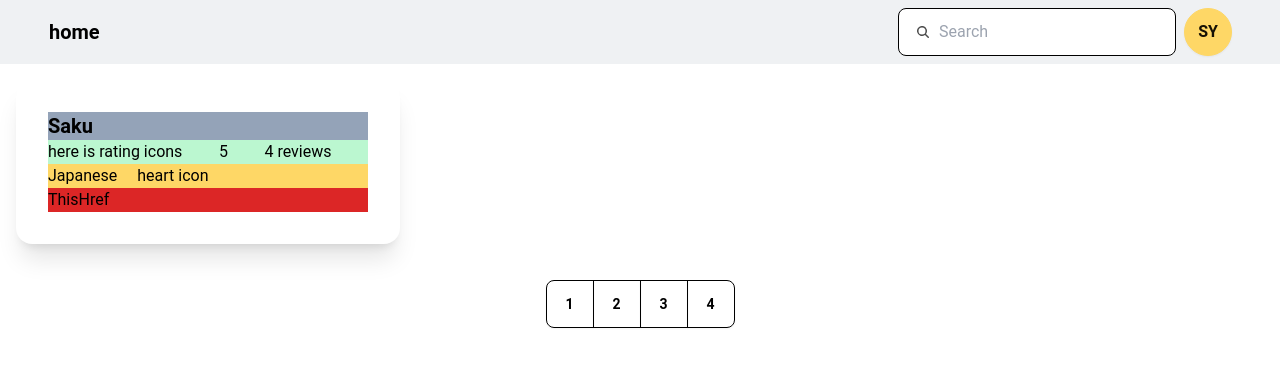
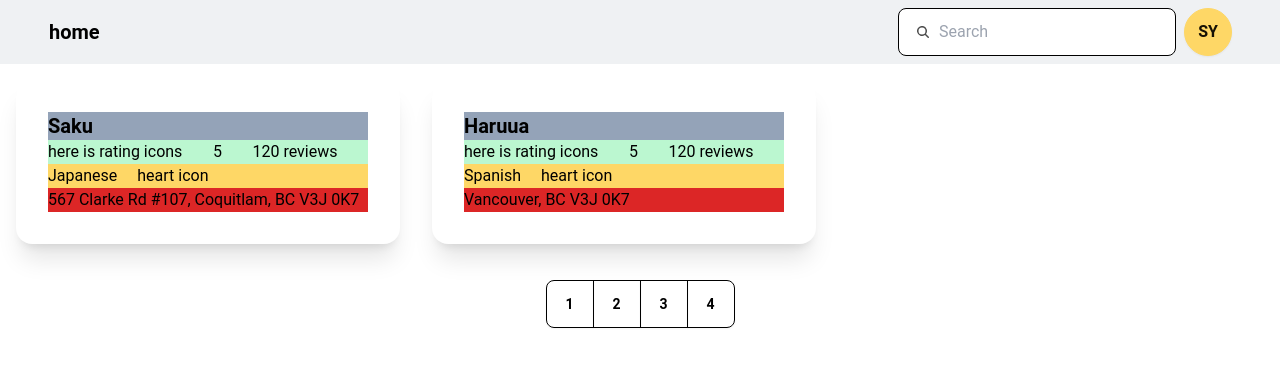
Before and after one commit to yll9108/restaurant_review, a Next.js app in the folder client/: page /restaurants in a window 1280 px wide. Shown: the top 368 px of the page. Built offline with nearby package versions, Linux system fonts and the light colour scheme.

Commit message:
add maping in Restaurants

```diff
--- a/client/src/app/components/restaurant/Restaurants.tsx
+++ b/client/src/app/components/restaurant/Restaurants.tsx
@@ -3,6 +3,7 @@
 import React, { useEffect, useState } from "react";
 import Card from "./Card";
 import Pagination from "./Pagination";
+import { DummyRestaurantData } from "./types";
 
 function Restaurants() {
   // const [message, setMessage] = useState("Loading");
@@ -15,16 +16,41 @@ function Restaurants() {
   //     });
   // }, []);
 
+  const dummyRestaurantList: DummyRestaurantData[] = [
+    {
+      name: "Saku",
+      ratingNum: 5,
+      reviews: 120,
+      tags: "Japanese",
+      add: "567 Clarke Rd #107, Coquitlam, BC V3J 0K7",
+      mapString: "mockMap.png",
+    },
+    {
+      name: "Haruua",
+      ratingNum: 5,
+      reviews: 120,
+      tags: "Spanish",
+      add: "Vancouver, BC V3J 0K7",
+      mapString: "mockMap.png",
+    },
+  ];
+
   return (
     <>
       <div className="flex flex-wrap">
-        <Card
-          name={"Saku"}
-          ratingNum={5}
-          reviews={4}
-          tags={"Japanese"}
-          add={"ThisHref"}
-        />
+        {dummyRestaurantList &&
+          dummyRestaurantList.map(
+            (restaurant: DummyRestaurantData, index: number) => (
+              <Card
+                key={index}
+                name={restaurant.name}
+                ratingNum={restaurant.ratingNum}
+                reviews={restaurant.reviews}
+                tags={restaurant.tags}
+                add={restaurant.add}
+              />
+            )
+          )}
       </div>
       <div className="mt-5 flex justify-center">
         <Pagination />
--- a/client/src/app/components/restaurant/types.ts
+++ b/client/src/app/components/restaurant/types.ts
@@ -4,7 +4,7 @@ type DummyRestaurantData = {
   reviews: number;
   tags: string;
   add: string;
-  map: string;
+  mapString: string;
 };
 
 type PartialDummyRestaurantData = Partial<DummyRestaurantData>;
```
Also changed, not shown: client/src/app/components/restaurant/TestProps.tsx (deleted, +0 -22 lines).
